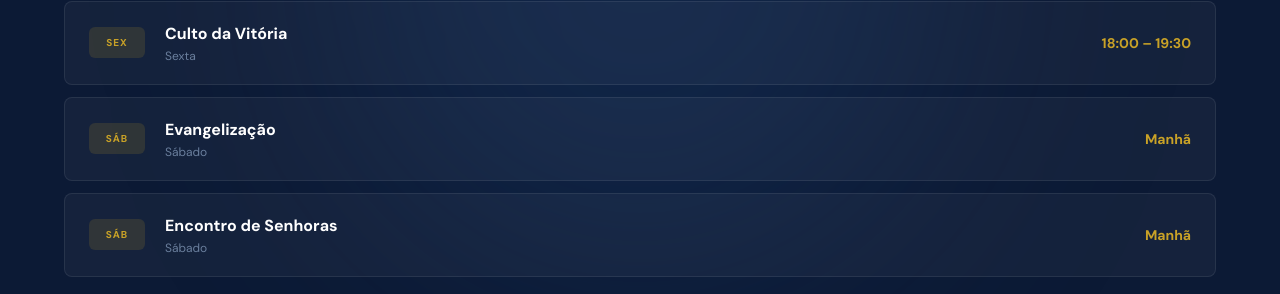
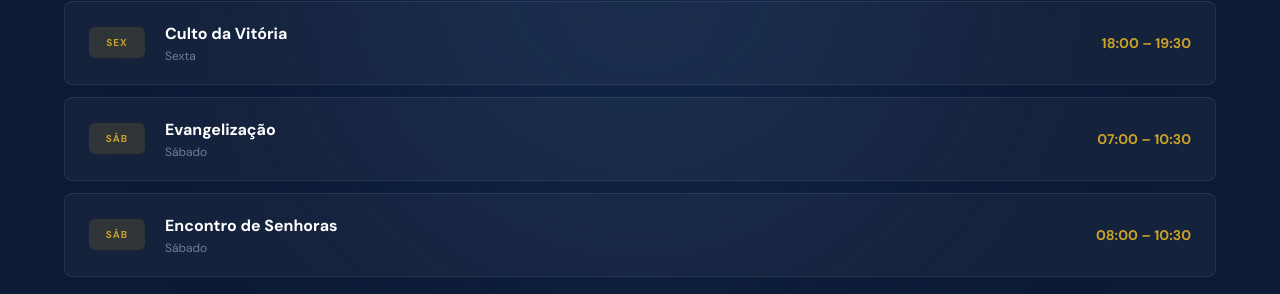
Before and after one commit to Marieth23-cmd/embaixadaCristo, a Next.js app: page / in a window 1280 px wide. Shown: the part 1972-2266 px from the top of the page. Built offline with nearby package versions, Linux system fonts and the light colour scheme.

Commit message:
actualização de imagens

```diff
--- a/src/app/Components/CalendarioCultos.tsx
+++ b/src/app/Components/CalendarioCultos.tsx
@@ -6,8 +6,8 @@ const eventos = [
   { nome: "Culto Dominical",       hora: "08:00 – 10:30", diaSemana: "Domingo"  },
   { nome: "Culto de Ensino",       hora: "18:00 – 19:30", diaSemana: "Terça"    },
   { nome: "Culto da Vitória",      hora: "18:00 – 19:30", diaSemana: "Sexta"    },
-  { nome: "Evangelização",         hora: "Manhã",         diaSemana: "Sábado"   },
-  { nome: "Encontro de Senhoras",  hora: "Manhã",         diaSemana: "Sábado"   },
+  { nome: "Evangelização",         hora: "07:00 – 10:30", diaSemana: "Sábado"   },
+  { nome: "Encontro de Senhoras",  hora: "08:00 – 10:30", diaSemana: "Sábado"   },
 ];
 
 const diaAbrev: Record<string, string> = {
--- a/src/app/Components/QuemSomos.tsx
+++ b/src/app/Components/QuemSomos.tsx
@@ -18,7 +18,7 @@ export default function QuemSomos() {
         {/* Faixa dourada de destaque */}
         <div className="bg-gradient-to-r from-yellow-100 via-yellow-200 to-yellow-300 rounded-lg px-8 py-6 mb-10 text-left">
           <p className="text-[#0f1f3d] text-base lg:text-lg md:text-lg font-semibold leading-relaxed">
-            "Reconciliando as nações com Deus através do amor, da Palavra e do serviço."
+            &quot;Reconciliando as nações com Deus através do amor, da Palavra e do serviço.&quot;
           </p>
         </div>
 
```
